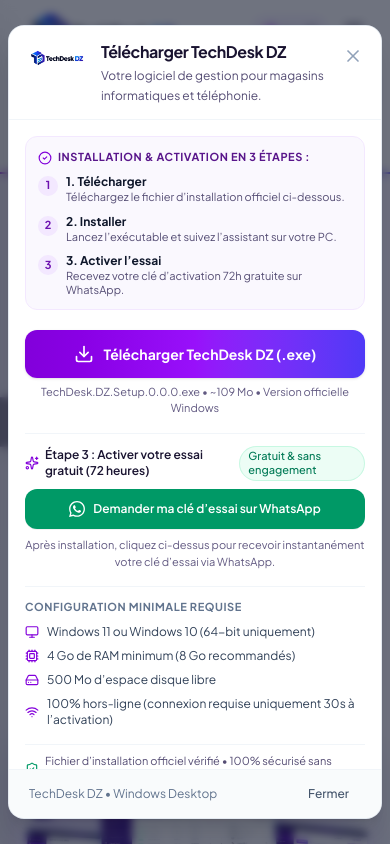
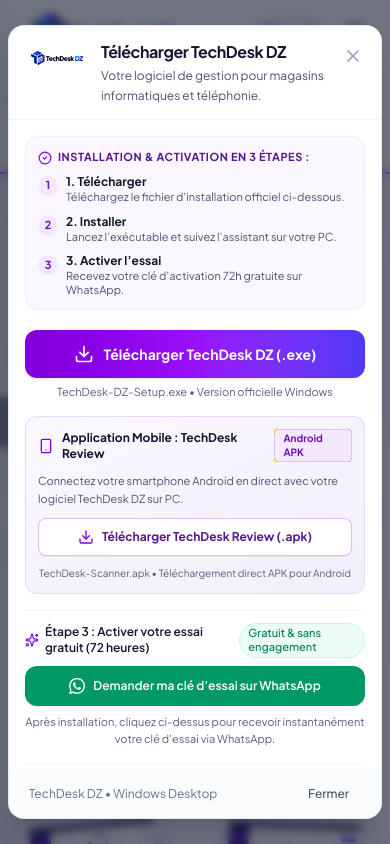
Before and after one commit to ahmedallll/TechDesk-dz, a React (Vite) app: page / in a window 390 px wide. Both pictures are taken after a click on the button "Télécharger l'essai gratuit (3 jours)". Shown: the top 844 px of the page. Built offline with nearby package versions, Linux system fonts and the light colour scheme.

Commit message:
feat: add Android companion app download option
Integrate the TechDesk Review Android scanner application into the download modal, footer, and mobile menu to facilitate better hardware and inventory management.

```diff
--- a/src/components/DownloadModal.tsx
+++ b/src/components/DownloadModal.tsx
@@ -9,6 +9,7 @@
   ShieldCheck,
   CheckCircle2,
   Sparkles,
+  Smartphone,
 } from 'lucide-react';
 import { siteConfig } from '../config/siteConfig';
 import { Language, translations } from '../translations';
@@ -150,6 +151,33 @@
                 </p>
               </div>
 
+              {/* Android Companion Scanner Application Option */}
+              <div className="p-3 sm:p-3.5 rounded-xl bg-gradient-to-br from-[#FAF8FF] to-[#F3EEFC] border border-purple-200/90 space-y-2.5">
+                <div className="flex items-center justify-between text-xs">
+                  <div className="flex items-center gap-2 font-bold text-[#191330]">
+                    <Smartphone className="w-4 h-4 text-purple-700 shrink-0" />
+                    <span>{t.androidScannerTitle}</span>
+                  </div>
+                  <span className="text-[10px] font-bold text-purple-800 bg-purple-100/90 px-2 py-0.5 rounded border border-purple-300/70">
+                    {t.androidScannerBadge}
+                  </span>
+                </div>
+                <p className="text-[11px] text-[#554D74] leading-relaxed">
+                  {t.androidScannerDesc}
+                </p>
+                <a
+                  href={siteConfig.downloads.androidScannerUrl}
+                  download={siteConfig.downloads.androidScannerFileName}
+                  className="w-full box-border inline-flex items-center justify-center gap-2 py-2.5 px-4 text-xs sm:text-sm font-bold text-purple-900 bg-white hover:bg-purple-50/90 border border-purple-300/90 rounded-lg shadow-2xs hover:shadow-xs transition-all focus:outline-none focus-visible:ring-2 focus-visible:ring-purple-600 cursor-pointer"
+                >
+                  <Download className="w-4 h-4 text-purple-700 shrink-0" />
+                  <span>{t.androidDownloadButton}</span>
+                </a>
+                <p className="text-[10px] text-center text-[#625A82]">
+                  {t.androidMeta}
+                </p>
+              </div>
+
               {/* Clean WhatsApp Licence Request (no unnecessary contact details or phone number clutter) */}
               <div className="pt-3 border-t border-slate-100 space-y-2">
                 <div className="flex items-center justify-between text-xs">
--- a/src/components/Footer.tsx
+++ b/src/components/Footer.tsx
@@ -47,6 +47,15 @@
                 >
                   {navT.downloadTrial}
                 </button>
+              </li>
+              <li>
+                <a
+                  href={siteConfig.downloads.androidScannerUrl}
+                  download={siteConfig.downloads.androidScannerFileName}
+                  className="hover:text-white transition-colors text-left"
+                >
+                  {lang === 'ar' ? 'تطبيق الهاتف (TechDesk Review APK)' : 'TechDesk Review (Android APK)'}
+                </a>
               </li>
               <li>
                 <a href="#galerie" className="hover:text-white transition-colors">
--- a/src/components/Header.tsx
+++ b/src/components/Header.tsx
@@ -9,9 +9,11 @@
   ChevronDown,
   ChevronRight,
   ChevronLeft,
+  Smartphone,
 } from 'lucide-react';
 import { TechDeskLogo } from './TechDeskLogo';
 import { Language, translations } from '../translations';
+import { siteConfig } from '../config/siteConfig';
 
 interface HeaderProps {
   currentLang: Language;
@@ -397,8 +399,8 @@
           </div>
         </div>
 
-        {/* Drawer Bottom Action: Free Trial Download */}
-        <div className="p-4 border-t border-purple-500/20 bg-[#110A26]/80 shrink-0">
+        {/* Drawer Bottom Action: Free Trial Download & Android Scanner */}
+        <div className="p-4 border-t border-purple-500/20 bg-[#110A26]/80 shrink-0 space-y-2">
           <button
             type="button"
             onClick={() => {
@@ -410,6 +412,20 @@
             <Download className="w-4 h-4 shrink-0" />
             <span className="truncate">{t.downloadTrial}</span>
           </button>
+
+          <a
+            href={siteConfig.downloads.androidScannerUrl}
+            download={siteConfig.downloads.androidScannerFileName}
+            onClick={() => setMobileMenuOpen(false)}
+            className="w-full flex items-center justify-center gap-2 px-3 py-2 text-xs font-semibold text-purple-200 hover:text-white bg-purple-900/40 hover:bg-purple-800/60 border border-purple-500/30 rounded-xl transition-colors cursor-pointer"
+          >
+            <Smartphone className="w-3.5 h-3.5 text-purple-300 shrink-0" />
+            <span className="truncate">
+              {currentLang === 'ar'
+                ? 'تحميل تطبيق TechDesk Review (.apk)'
+                : 'Télécharger TechDesk Review (.apk)'}
+            </span>
+          </a>
         </div>
       </div>
 
--- a/src/components/Hero.tsx
+++ b/src/components/Hero.tsx
@@ -1,7 +1,8 @@
 import React from 'react';
-import { Download, ArrowRight, ShieldCheck } from 'lucide-react';
+import { Download, ArrowRight, ShieldCheck, Smartphone } from 'lucide-react';
 import { DesktopAppPreview } from './DesktopAppPreview';
 import { Language, translations } from '../translations';
+import { siteConfig } from '../config/siteConfig';
 
 interface HeroProps {
   lang: Language;
@@ -56,6 +57,24 @@
               </a>
             </div>
 
+            {/* Phone App Direct Download Button */}
+            <div className="pt-1">
+              <a
+                href={siteConfig.downloads.androidScannerUrl}
+                download={siteConfig.downloads.androidScannerFileName}
+                className="inline-flex items-center gap-2.5 px-4 py-2.5 text-xs sm:text-sm font-bold text-purple-900 hover:text-purple-950 bg-white hover:bg-purple-50/80 border border-purple-200/90 hover:border-purple-300 rounded-xl shadow-2xs hover:shadow-xs transition-all focus-visible:ring-2 focus-visible:ring-purple-600 cursor-pointer group"
+              >
+                <div className="w-6 h-6 rounded-lg bg-purple-100 text-purple-700 flex items-center justify-center shrink-0 group-hover:bg-purple-200 transition-colors">
+                  <Smartphone className="w-3.5 h-3.5" />
+                </div>
+                <span>{t.phoneAppCta}</span>
+                <span className="inline-flex items-center gap-1 text-[10px] font-bold text-purple-700 bg-purple-50 border border-purple-200 px-1.5 py-0.5 rounded shadow-2xs">
+                  <Download className="w-3 h-3 text-purple-600" />
+                  <span>{t.phoneAppBadge}</span>
+                </span>
+              </a>
+            </div>
+
             {/* Trust Note: Windows Desktop, Local Storage, Online Activation */}
             <div className="pt-2 text-xs text-[#554D74] flex items-start gap-2.5 bg-white/70 backdrop-blur-xs p-3 rounded-lg border border-purple-100">
               <ShieldCheck className="w-4 h-4 text-purple-600 shrink-0 mt-0.5" />
--- a/src/config/siteConfig.ts
+++ b/src/config/siteConfig.ts
@@ -28,6 +28,9 @@
     installerSha256: string | null;
     releaseDate: string | null;
     isDownloadReady: boolean;
+    // Application mobile compagnon TechDesk Review (Android)
+    androidScannerUrl: string;
+    androidScannerFileName: string;
   };
   licensing: {
     // Si null ou vide, le bouton ouvre la modale de contact/commande
@@ -81,6 +84,10 @@
     installerSha256: null,
     releaseDate: 'v1.0.0',
     isDownloadReady: true,
+    // URL officielle de téléchargement direct de l'application Android TechDesk Review
+    androidScannerUrl:
+      'https://github.com/ahmedallll/TechDesk-Scanner/releases/download/v1.0.0/app-debug.apk',
+    androidScannerFileName: 'TechDesk-Scanner.apk',
   },
   licensing: {
     // Maintenu à null jusqu'à l'implémentation du flux de paiement/commande
--- a/src/translations/index.ts
+++ b/src/translations/index.ts
@@ -36,6 +36,8 @@
     trustNoteTitle: string;
     trustNote: string;
     appPreviewTag: string;
+    phoneAppCta: string;
+    phoneAppBadge: string;
   };
   problems: {
     sectionTitle: string;
@@ -206,6 +208,11 @@
     statusDesc: string;
     downloadButton: string;
     installerMeta: string;
+    androidScannerTitle: string;
+    androidScannerBadge: string;
+    androidScannerDesc: string;
+    androidDownloadButton: string;
+    androidMeta: string;
     flowTitle: string;
     step1Title: string;
     step1Desc: string;
@@ -275,6 +282,8 @@
       trustNote:
         'Stockage local de vos données commerciales sur votre machine. Activation de licence en ligne sécurisée.',
       appPreviewTag: 'Interface réelle de TechDesk DZ sous Windows',
+      phoneAppCta: 'Télécharger l’application mobile (TechDesk Review)',
+      phoneAppBadge: 'Android APK',
     },
     problems: {
       sectionTitle: 'Les défis quotidiens des magasins informatiques',
@@ -789,7 +798,13 @@
       statusDesc:
         'L’exécutable d’installation officiel pour Windows est disponible en téléchargement direct. Suivez les 3 étapes pour commencer votre essai gratuit.',
       downloadButton: 'Télécharger TechDesk DZ (.exe)',
-      installerMeta: 'TechDesk.DZ.Setup.0.0.0.exe • ~109 Mo • Version officielle Windows',
+      installerMeta: 'TechDesk-DZ-Setup.exe • Version officielle Windows',
+      androidScannerTitle: 'Application Mobile : TechDesk Review',
+      androidScannerBadge: 'Android APK',
+      androidScannerDesc:
+        'Connectez votre smartphone Android en direct avec votre logiciel TechDesk DZ sur PC.',
+      androidDownloadButton: 'Télécharger TechDesk Review (.apk)',
+      androidMeta: 'TechDesk-Scanner.apk • Téléchargement direct APK pour Android',
       flowTitle: 'Installation & activation en 3 étapes :',
       step1Title: '1. Télécharger',
       step1Desc: 'Téléchargez le fichier d’installation officiel ci-dessous.',
@@ -860,6 +875,8 @@
       trustNote:
         'تخزين محلي كامل لبياناتك التجارية على جهازك. تفعيل آمن للترخيص عبر الإنترنت.',
       appPreviewTag: 'واجهة حقيقية لبرنامج TechDesk DZ على نظام ويندوز',
+      phoneAppCta: 'تحميل تطبيق الهاتف (TechDesk Review)',
+      phoneAppBadge: 'Android APK',
     },
     problems: {
       sectionTitle: 'التحديات اليومية لمحلات الإعلام الآلي والهواتف',
@@ -1374,7 +1391,13 @@
       statusDesc:
         'ملف التثبيت الرسمي لنظام ويندوز جاهز للتحميل المباشر الآن. اتبع الخطوات الـ 3 البسيطة لبدء تجربتك المجانية.',
       downloadButton: 'تحميل TechDesk DZ (.exe)',
-      installerMeta: 'TechDesk.DZ.Setup.0.0.0.exe • ~109 ميغابايت • نسخة رسمية ويندوز',
+      installerMeta: 'TechDesk-DZ-Setup.exe • نسخة رسمية ويندوز',
+      androidScannerTitle: 'تطبيق الهاتف : TechDesk Review',
+      androidScannerBadge: 'Android APK',
+      androidScannerDesc:
+        'اربط هاتفك الذكي بنظام أندرويد مباشرة ببرنامج TechDesk DZ على الكمبيوتر للمراجعة والمتابعة السريعة.',
+      androidDownloadButton: 'تحميل تطبيق TechDesk Review (.apk)',
+      androidMeta: 'TechDesk-Scanner.apk • تحميل مباشر APK لأجهزة أندرويد',
       flowTitle: 'التثبيت والتفعيل في 3 خطوات :',
       step1Title: '1. التحميل',
       step1Desc: 'حمّل ملف التثبيت الرسمي من خلال الزر أدناه.',
```
Also changed, not shown: .aistudio/artifacts/brain/ad98f80b-bc10-4aa8-be8f-41b6f5c64fd9/.tempmediaStorage/media_1792681056487_698cd720.png (added), public/assets/aistudio/image_628056c2.png (added).
